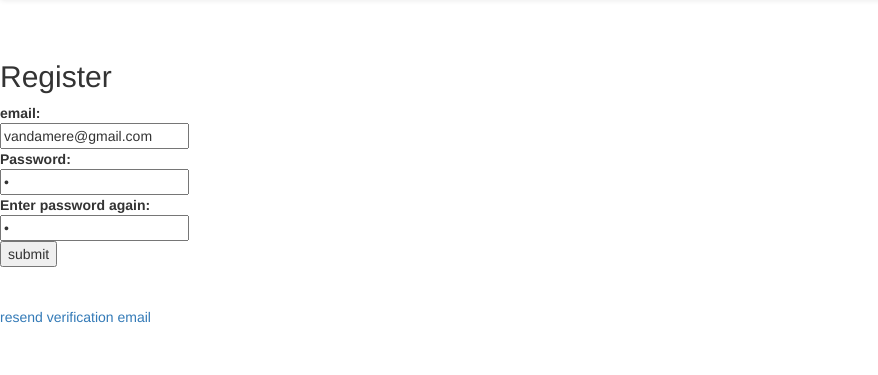
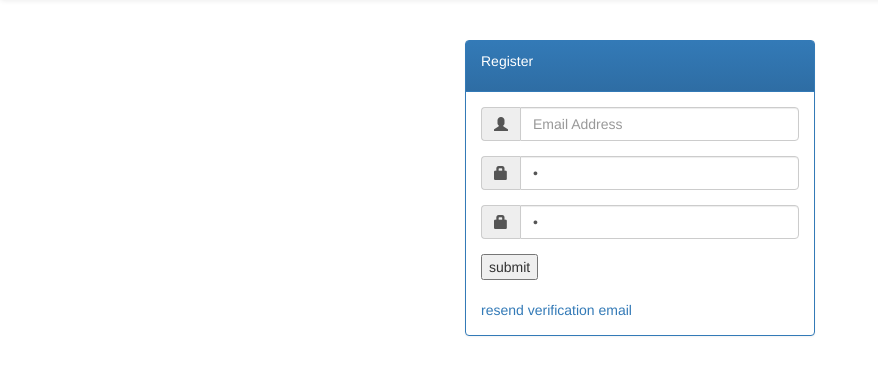
Before and after one commit to f7el/freeChamp, a Python web app: template champNotif_v2/templates/register.html in a window 1280 px wide. Shown: the part 52-427 px from the top of the page, without its empty margins (0-878 px from the left). Run offline with Jinja, Linux system fonts and the light colour scheme; the template is opened without the code that fills it, so the values that code supplies are empty; some libraries are stand-ins or nearby versions.

```diff
--- a/champNotif_v2/__init__.py
+++ b/champNotif_v2/__init__.py
@@ -3,8 +3,8 @@ __author__ = 'Paul'
 from flask import Flask
 app = Flask(__name__)
 import logging
-#log = logging.getLogger('werkzeug')
-#log.setLevel(logging.ERROR)
+log = logging.getLogger('werkzeug')
+log.setLevel(logging.ERROR)
 app.config.from_pyfile('info.py')
 
 import champNotif_v2.views
--- a/champNotif_v2/static/scripts/register.js
+++ b/champNotif_v2/static/scripts/register.js
@@ -44,9 +44,16 @@ $(document).ready(function(){
 
 
                   },
-                  error: function(data,textStatus)
+                  error: function(data,textStatus, jqXHR)
                   {
-                        alert("This email already exists.");
+
+                        var status = jqXHR.status;
+                        if (jqXHR == "INTERNAL SERVER ERROR"){
+                            alert("server error");
+                        }
+                        else if (status == "401"){
+                            alert("This email already exists.");
+                        }
 
                   },
                 });//ajax call
--- a/champNotif_v2/templates/register.html
+++ b/champNotif_v2/templates/register.html
@@ -2,23 +2,38 @@
 {% block body %}
 <script type=text/javascript src="{{
   url_for('static', filename='scripts/register.js') }}"></script>
-  <h2>Register</h2>
   {% if error %}<p class=error><strong>Error:</strong> {{ error }}{% endif %}
-  <!--<form action="{{ url_for('processRegister') }}" method=post>-->
-    <dl>
-      <dt>email:
-      <dd><input type="text" name="email" id="email" value="vandamere@gmail.com">
-      <div id="emailBlank" class="error"><font color="red">email cannot be blank</font></div>
-      <div id="emailFormat" class="error"><font color="red">invalid email format</font></div>
-      <dt>Password:
-      <dd><input type="password" name="password" id="password" value="1">
-      <div id="pwBlank" class="error"><font color="red">password cannot be blank</font></div>
-      <dt>Enter password again:
-      <dd><input type="password" name="password2" id="password2" value="1">
-      <div id="pw2Blank" class="error"><font color="red">verify password field cannot be blank</font></div>
-      <div id="pwMismatch" class="error"><font color="red">passwords do not match</font></div>
-      <dd><input type="submit" value="submit" id="submit"><br><br>
-    </dl>
-  <!--</form>-->
-  <a href="{{ url_for('verifyEmailForm') }}">resend verification email</a>
+<div class="panel panel-primary" style="width: 350px; margin: auto">
+<div class="panel-heading">
+    <p>Register</p>
+</div>
+    <div class="panel-body">
+        <div class="form-group">
+            <div class='input-group'>
+                <span class='input-group-addon'><span class='glyphicon glyphicon-user'></span></span>
+                <input class='form-control' type="email" name="email" id="email" placeholder="Email Address" required pattern="^[a-zA-Z0-9+&*-]+(?:\.[a-zA-Z0-9_+&*-]+)*@(?:[a-zA-Z0-9-]+\.)+[a-zA-Z]{2,7}$"/>
+            </div>
+        </div>
+         <div class='form-group'>
+                <div class='input-group'>
+                    <span class='input-group-addon'><span class="glyphicon glyphicon-lock"></span></span>
+                    <input class='form-control' type='password' name="password" id="password" value="1" placeholder="Password" required/>
+                </div>
+            </div>
+        <div class='form-group'>
+                <div class='input-group'>
+                    <span class='input-group-addon'><span class="glyphicon glyphicon-lock"></span></span>
+                    <input class='form-control' type='password' name="password2" id="password2" value="1" placeholder="Enter password again" required/>
+                </div>
+            </div>
+
+
+
+          <div id="pwMismatch" class="error"><font color="red">passwords do not match</font></div>
+          <input type="submit" value="submit" id="submit"><br><br>
+
+
+      <a href="{{ url_for('verifyEmailForm') }}">resend verification email</a>
+    </div>
+</div>
 {% endblock %}
```
Also changed, not shown: champNotif_v2/Email.py (+14 -2 lines), champNotif_v2/views.py (+5 -2 lines), freeChamp.db.
